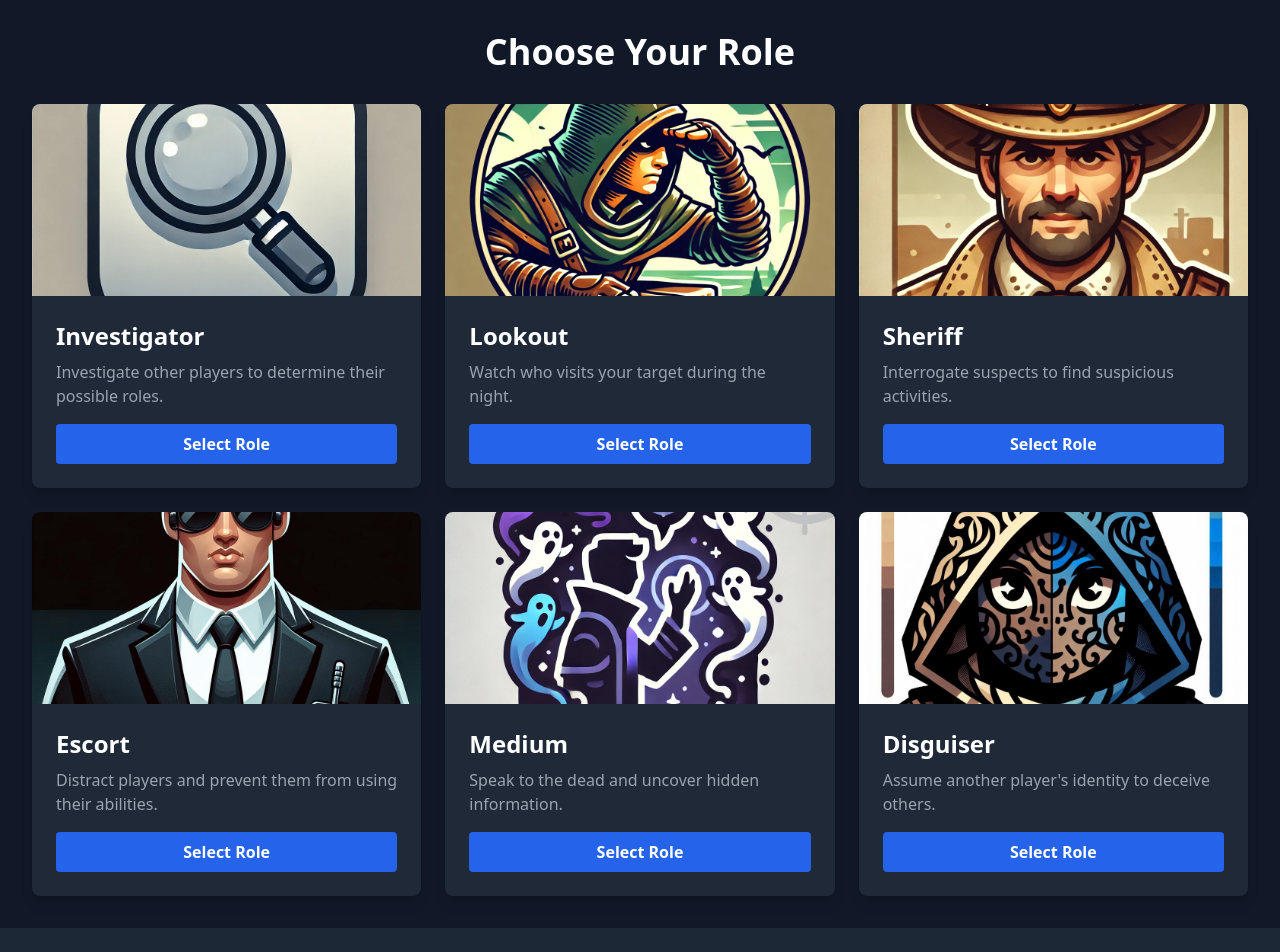
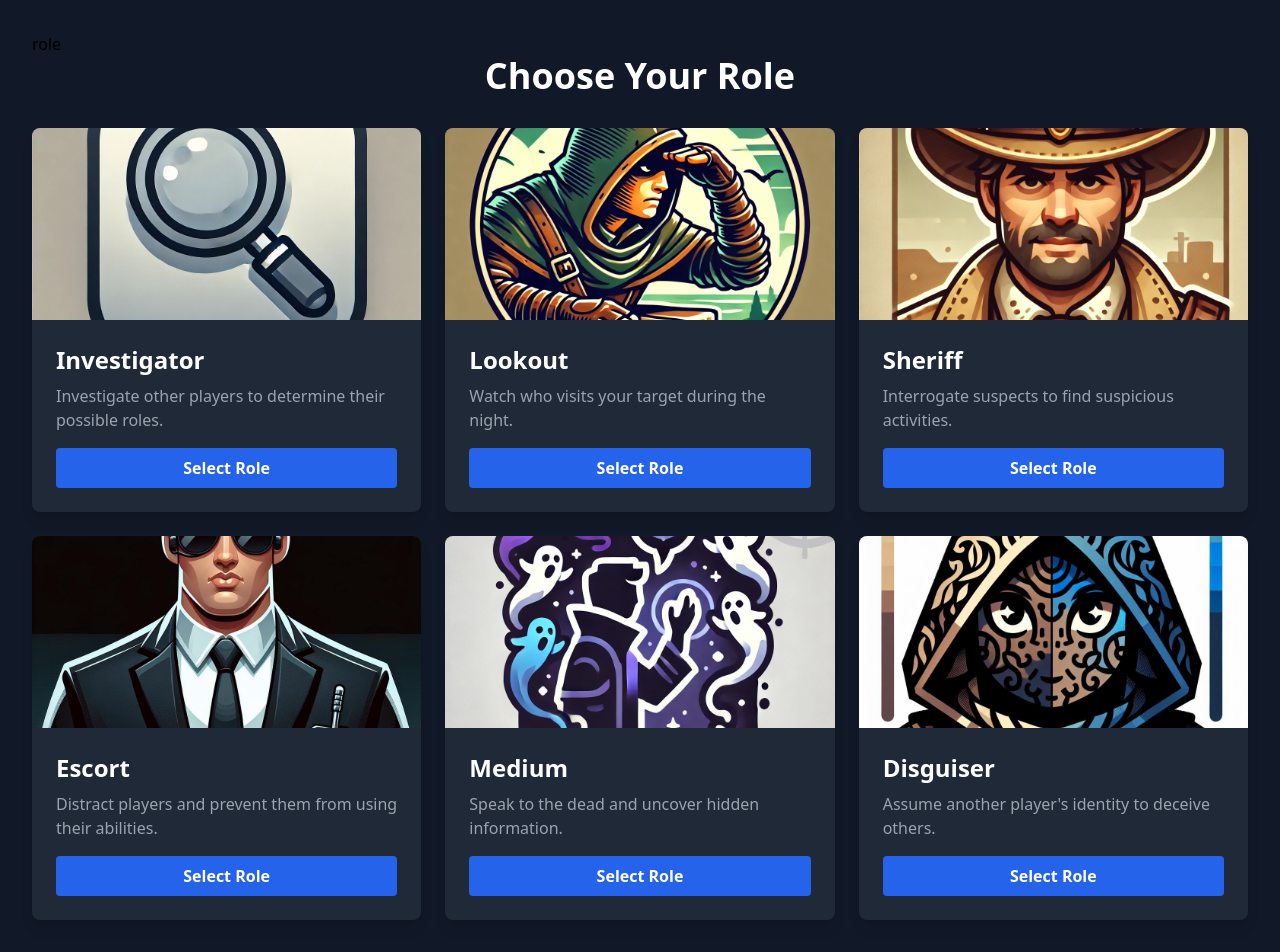
Before and after one commit to AdityaDedhia/hack-the-bubble-salem, a Django app: page /main in a window 1280 px wide. Before the commit the page ends 928 px from the top, so only its background shows below. Run offline with Django 4.2, Linux system fonts and the light colour scheme; some libraries are stand-ins or nearby versions.

Commit message:
finished the roles

```diff
--- a/salem/app/templates/app/main.html
+++ b/salem/app/templates/app/main.html
@@ -7,13 +7,16 @@
     <link rel="stylesheet" href="../static/css/dist/styles.css">
 </head>
 <body class="bg-gray-900 min-h-screen p-8">
+
+
+role {{ role }}
     <div class="max-w-7xl mx-auto">
         <h1 class="text-4xl font-bold text-white mb-8 text-center">Choose Your Role</h1>
         {% csrf_token %}
         <div class="grid grid-cols-1 md:grid-cols-2 lg:grid-cols-3 gap-6">
 
             <!-- Investigator Card -->
-            <div class="bg-gray-800 rounded-lg overflow-hidden shadow-lg hover:shadow-2xl transition-shadow duration-300">
+            <div id="investigator/div" class="bg-gray-800 rounded-lg overflow-hidden shadow-lg hover:shadow-2xl transition-shadow duration-300">
                 <div class="h-48 overflow-hidden">
                     <img src="../static/img/investigator.jpeg" alt="Investigator"
                          class="w-full h-full object-cover">
@@ -29,7 +32,7 @@
             </div>
 
             <!-- Lookout Card -->
-            <div class="bg-gray-800 rounded-lg overflow-hidden shadow-lg hover:shadow-2xl transition-shadow duration-300">
+            <div id="lookout-div" class="bg-gray-800 rounded-lg overflow-hidden shadow-lg hover:shadow-2xl transition-shadow duration-300">
                 <div class="h-48 overflow-hidden">
                     <img src="../static/img/lookout.jpeg" alt="Lookout"
                          class="w-full h-full object-cover">
@@ -45,7 +48,7 @@
             </div>
 
             <!-- Sheriff Card -->
-            <div class="bg-gray-800 rounded-lg overflow-hidden shadow-lg hover:shadow-2xl transition-shadow duration-300">
+            <div id="sheriff/div" class="bg-gray-800 rounded-lg overflow-hidden shadow-lg hover:shadow-2xl transition-shadow duration-300">
                 <div class="h-48 overflow-hidden">
                     <img src="../static/img/Sheriff.jpeg" alt="Sheriff"
                          class="w-full h-full object-cover">
@@ -61,7 +64,7 @@
             </div>
 
             <!-- Escort Card -->
-            <div class="bg-gray-800 rounded-lg overflow-hidden shadow-lg hover:shadow-2xl transition-shadow duration-300">
+            <div id="escort/div" class="bg-gray-800 rounded-lg overflow-hidden shadow-lg hover:shadow-2xl transition-shadow duration-300">
                 <div class="h-48 overflow-hidden">
                     <img src="../static/img/Escort.jpeg" alt="Escort"
                          class="w-full h-full object-cover">
@@ -77,7 +80,7 @@
             </div>
 
             <!-- Medium Card -->
-            <div class="bg-gray-800 rounded-lg overflow-hidden shadow-lg hover:shadow-2xl transition-shadow duration-300">
+            <div id="medium/div" class="bg-gray-800 rounded-lg overflow-hidden shadow-lg hover:shadow-2xl transition-shadow duration-300">
                 <div class="h-48 overflow-hidden">
                     <img src="../static/img/Whisperer.jpeg" alt="Medium"
                          class="w-full h-full object-cover">
@@ -93,7 +96,7 @@
             </div>
 
             <!-- Disguiser Card -->
-            <div class="bg-gray-800 rounded-lg overflow-hidden shadow-lg hover:shadow-2xl transition-shadow duration-300">
+            <div id="disguiser/div" class="bg-gray-800 rounded-lg overflow-hidden shadow-lg hover:shadow-2xl transition-shadow duration-300">
                 <div class="h-48 overflow-hidden">
                     <img src="../static/img/Disguiser.jpeg" alt="Disguiser"
                          class="w-full h-full object-cover">
--- a/salem/app/urls.py
+++ b/salem/app/urls.py
@@ -17,5 +17,5 @@
     path("add_client", add_client, name="add_client"),
     path("get_clients_size", get_clients_size, name="get_clients_size"),
     path("main", main, name="main"),
-    path("attempt_assign_role", attempt_assign_role, name="attempt_assign_role"),
+    path("attempt_assign_role/<str:role>", attempt_assign_role, name="attempt_assign_role"),
 ]
--- a/salem/app/views.py
+++ b/salem/app/views.py
@@ -6,6 +6,8 @@
 import time
 import threading
 from datetime import datetime
+
+
 
 
 class Clients:
@@ -34,7 +36,7 @@
                 Clients.clients.remove(client)
 
         # Schedule the next run in 10 seconds
-        timer = threading.Timer(10.0, Clients.checkUsersActive)
+        timer = threading.Timer(6.0, Clients.checkUsersActive)
         timer.daemon = True  # Allow the thread to be killed when the main program exits
         timer.start()
 
@@ -46,38 +48,37 @@
     INVESTIGATOR = "investigator"
     LOOKOUT = "lookout"
     SHERIFF = "sheriff"
+    POTIONMASTER = "potionMaster"
+    WHISPERER = "whisperer"
+    MAFIOSO = "mafioso"
+    FRAMER = "framer"
+    SERIALKILLER ="serialKiller"
+    SURVIVOR = "survivor"
+    JESTER = "jester"
     DISGUISER = "disguiser"
     ESCORT = "escort"
     MEDIUM = "medium"
     DEAD = "dead"
 
 
-ROLE_LIMITS = {
-    RoleType.INVESTIGATOR: 2,
-    RoleType.LOOKOUT: 4,
-    RoleType.SHERIFF: 2,
-    RoleType.DISGUISER: 1,
-}
+roles = [RoleType.INVESTIGATOR,RoleType.DISGUISER,RoleType.JESTER,RoleType.LOOKOUT,RoleType.DEAD,RoleType.ESCORT,RoleType.FRAMER,RoleType.MAFIOSO,RoleType.MEDIUM,RoleType.POTIONMASTER,RoleType.SERIALKILLER,RoleType.SHERIFF,RoleType.SURVIVOR,RoleType.WHISPERER]
+
+players = []
+
+class Player:
+
+    def __init__(self, username: str, role):
+        self.username = username
+        self.role = roles[0]
+        roles.remove(0)
+        players.append(self)
 
 
-class Player:
-    # store map of role to number of players
-    ROLE_TO_PLAYERS: dict[RoleType, list[str]] = {
-        RoleType.INVESTIGATOR: [],
-        RoleType.LOOKOUT: [],
-        RoleType.SHERIFF: [],
-        RoleType.DISGUISER: [],
-    }
-
-    def __init__(self, username: str):
-        self.username = username
-        self.role = None
-
-    def attempt_assign_role(self, role: RoleType):
-        if len(Player.ROLE_TO_PLAYERS[role]) >= ROLE_LIMITS[role]:
+    def attempt_assign_role(self):
+        print(self.role)
+        if len(Player.ROLE_TO_PLAYERS[self.role]) >= ROLE_LIMITS[self.role]:
             return False
-        Player.ROLE_TO_PLAYERS[role].append(self.username)
-        self.role = role
+        Player.ROLE_TO_PLAYERS[self.role].append(self.username)
         return True
 
 
@@ -85,6 +86,8 @@
     def __init__(self, name: str, description: str):
         self.name = name
         self.description = description
+
+
 
 
 def home(request) -> HttpRequest:
@@ -95,7 +98,7 @@
     """Make sure added user still active."""
     username = str(request.session.get("username"))
     Clients.last_clients_ping[username] = datetime.now()
-
+    return HttpResponse(status=200)
 
 @require_POST
 def add_client(request) -> HttpResponse:
@@ -109,24 +112,43 @@
     return HttpResponse(status=200)
 
 
+
 @require_GET
 def get_clients_size(request):
     return JsonResponse({"clients_size": Clients.get_size()})
 
 
 @require_POST
-def attempt_assign_role(request):
-    form = request.POST
-
-    role = form.get("role")
-    username = request.session.get("username")
-    if not Player.attempt_assign_role(username, role):
-        return HttpResponse(status=400)
-    return HttpResponse(status=200)
-
+def attempt_assign_role(request, role):
+    if request.POST.get('tester'):
+        if len(Player.ROLE_TO_PLAYERS[role]) >= ROLE_LIMITS[role]:
+            return HttpResponse(status=207)
+        return HttpResponse(status=200)
+    else:
+        stringToRoletype = {
+            "investigator": RoleType.INVESTIGATOR,
+            "lookout": RoleType.LOOKOUT,
+            "sheriff": RoleType.SHERIFF,
+            "disguiser": RoleType.DISGUISER,
+            "escort": RoleType.ESCORT,
+            "medium": RoleType.MEDIUM,
+            "dead": RoleType.DEAD,
+        }
+        username = request.session.get("username")
+        role_key = stringToRoletype[role]
+        player = Player(username, role_key)
+        if not Player.attempt_assign_role(player):
+            return HttpResponse(status=400)
+        return HttpResponse(status=200)
 
 def main(request):
     # Get user
     username = request.session.get("username")
+    role = ""
+    for player in players:
+        if player.username == username:
+            role = player.role
 
-    return render(request, "app/main.html")
+    return render(request, "app/main.html", {
+        "role": role
+    })
--- a/salem/theme/static/js/homepage.js
+++ b/salem/theme/static/js/homepage.js
@@ -4,7 +4,7 @@
 let usernameForm = document.getElementById('username-form');
 const csrftoken = document.querySelector('[name=csrfmiddlewaretoken]').value;
 let previousClientSize = 0;
-const playerLimit = 12;
+const playerLimit = 1;
 
 setInterval(()=>{
     fetch('check_user',{
@@ -13,7 +13,7 @@
             'Content-Type': 'application/json',
         }
     })
-}, 10000)
+}, 3000)
 
 joinGameButton.addEventListener('click', () => {
     joinGameButton.classList.toggle('hidden');
--- a/salem/theme/static/js/roleSelector.js
+++ b/salem/theme/static/js/roleSelector.js
@@ -1,10 +1,31 @@
 const csrftoken = document.querySelector('[name=csrfmiddlewaretoken]').value;
-async function selectRole(){
-    fetch(`${window.location.origin}/attempt_assign_role`,{
+async function selectRole(role){
+    await fetch(`${window.location.origin}/attempt_assign_role/${role}`, {
         method: "POST",
-        headers:{
-            role: this.id,
+        headers: {
             'X-CSRFToken': csrftoken
         }
     })
 }
+
+async function selectRoles() {
+    const results = ["investigator","lookout","sheriff",'disguiser', "escort", "medium"];
+    for (let result of results){
+        await fetch(`${window.location.origin}/attempt_assign_role/` + result, {
+            method: "POST",
+            headers: {
+                'X-CSRFToken': csrftoken
+            },
+            body: {
+                tester: true
+            }
+        }).then(response => {
+            if (response.status === 207) {
+                // Toggle the hidden class
+                document.getElementById(`${role}` + "/div").classList.add('hidden');
+            }
+        });
+    }
+}
+
+setInterval(selectRoles, 3000)
```
Also changed, not shown: salem/db.sqlite3.
